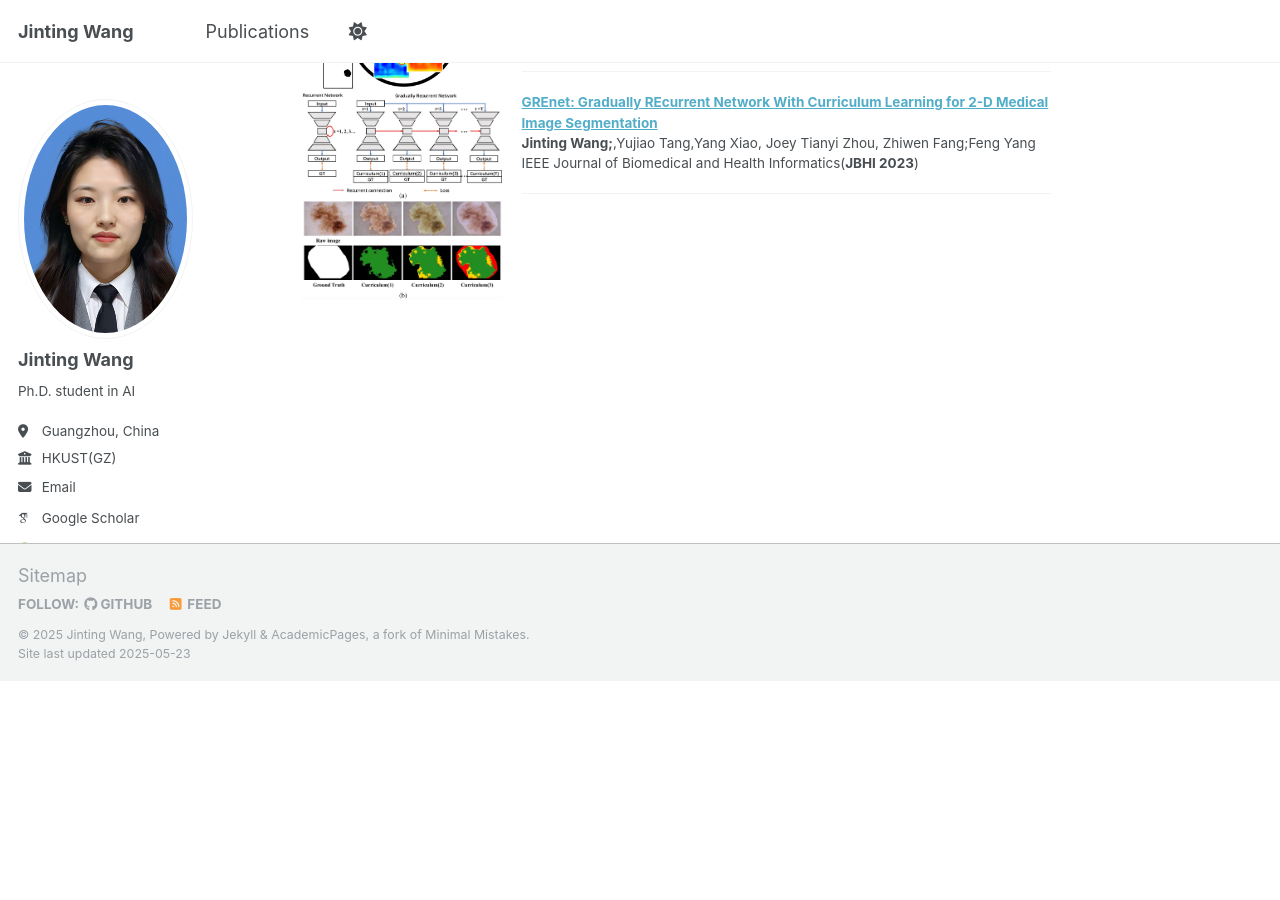
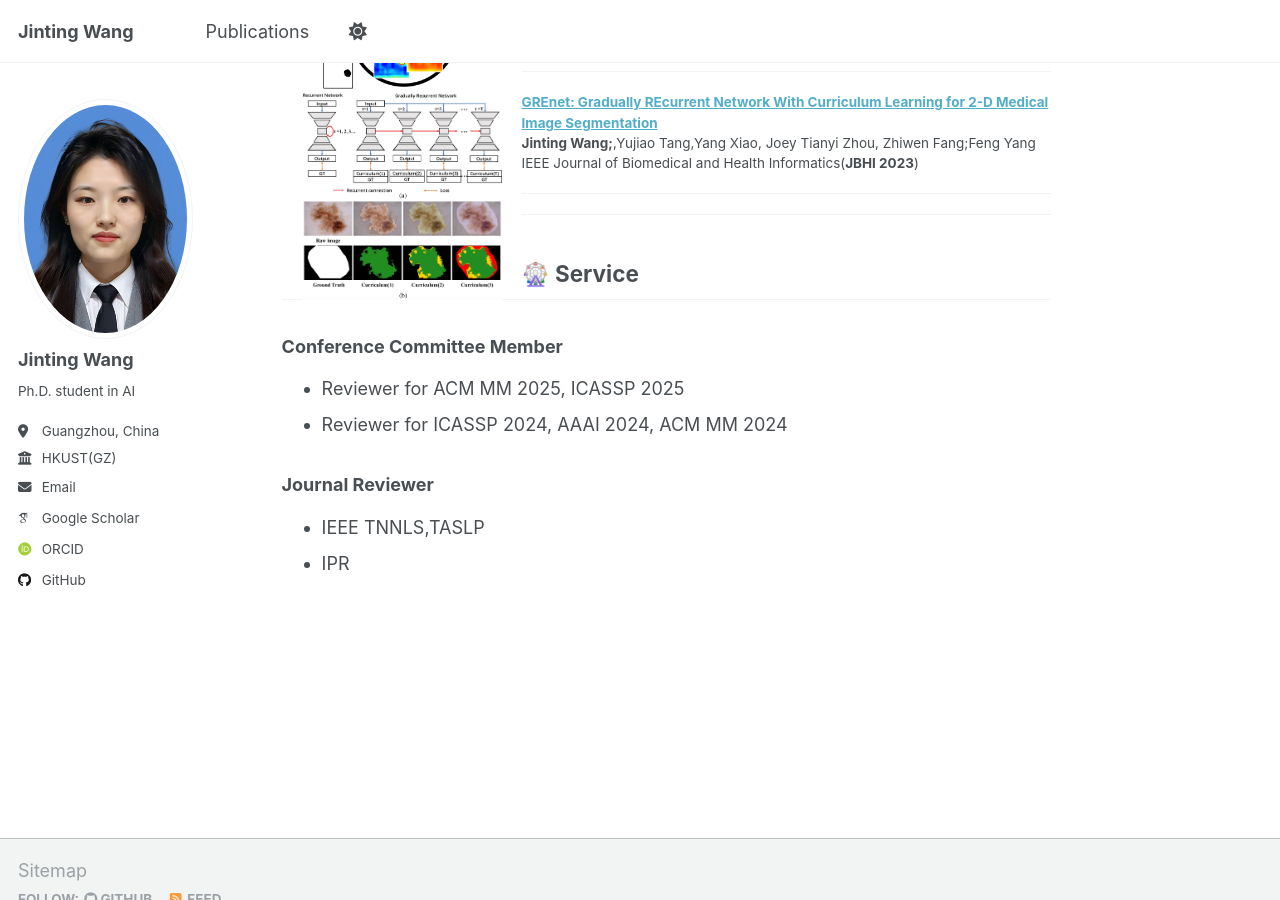
Before and after one commit to beria-moon/Beria.github.io, a Jekyll site: the page built from _pages/about.md, in a window 1280 px wide and 900 px high, scrolled down 1342 px. Built offline with Jekyll 4.4.1, drawn with Linux system fonts in a browser that asks for light colours; some web fonts are replaced; before the commit the page ends 2023 px from its top, so only the background shows below that.

Commit message:
Update about.md

```diff
--- a/_pages/about.md
+++ b/_pages/about.md
@@ -93,3 +93,20 @@ GREnet: Gradually REcurrent Network With Curriculum Learning for 2-D Medical Ima
 <dd>  <strong class="First"></strong> IEEE Journal of Biomedical and Health Informatics(<strong>JBHI 2023</strong>)</dd>
 </dl>
 <hr style="margin-top: 20px; margin-bottom: 20px;">
+
+
+ <hr>
+
+<h2>🎡 Service</h2>
+
+<h3>Conference Committee Member</h3>
+<ul>
+  <li>Reviewer for ACM MM 2025, ICASSP 2025</li>
+  <li>Reviewer for ICASSP 2024, AAAI 2024, ACM MM 2024</li>
+</ul>
+
+<h3>Journal Reviewer</h3>
+<ul>
+  <li>IEEE TNNLS,TASLP </li>
+  <li>IPR</li>
+</ul>
```
